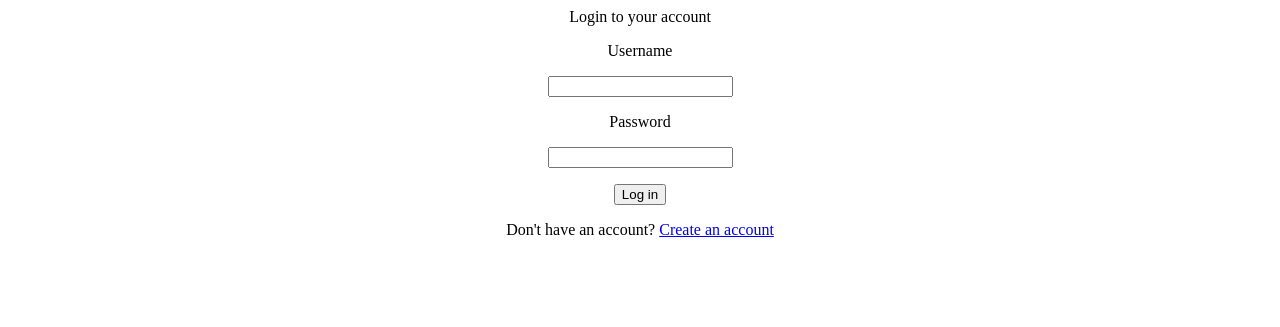
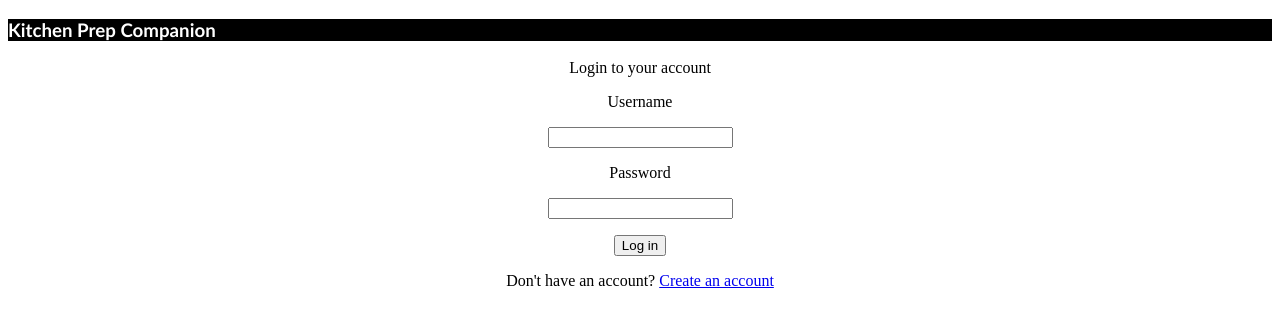
Before and after one commit to m-agyapong/Smart-Kitchen-Engine, a Flask app: page /login in a window 1280 px wide. Shown: the top 327 px of the page. Run offline with Flask 3, Linux system fonts and the light colour scheme.

Commit message:
A banner included in login page

```diff
--- a/static/login.css
+++ b/static/login.css
@@ -1,3 +1,21 @@
-body {
+div.banner {
+    color: white;
+    background-color: black;
+    font-family: calibri;
+}
+
+
+
+span.navigation {
+    float: right;
+}
+
+div.banner {
+    color: white;
+    background-color: black;
+    font-family: calibri;
+}
+
+div.content {
     text-align: center;
 }
--- /dev/null
+++ b/static/register.css
@@ -0,0 +1,3 @@
+body {
+    text-align: center;
+}
--- a/templates/home.html
+++ b/templates/home.html
@@ -13,7 +13,6 @@
                     <a href="/login"> Login </a>
                     <a href="/register"> Sign up</a>
                     <a href="/about"> About </a>  </span>
-
             </h3>
         </div>
 
--- a/templates/login.html
+++ b/templates/login.html
@@ -3,9 +3,20 @@
     <head>
     <link href="static/login.css" rel="stylesheet" />
     </head>
+
     <body>
 
-        Login to your account
+        <div class="banner">
+            <h3>
+                Kitchen Prep Companion
+                <span class="navigation">
+                <span>
+
+            </h3>
+        </div>
+
+        <div class="content">
+            Login to your account
 
         <p></p>
 
@@ -32,5 +43,10 @@
         Don't have an account? <a href="/register"> Create an account </a>
 
 
+        </div>
+
+
+
+
     </body>
 </html>
```
